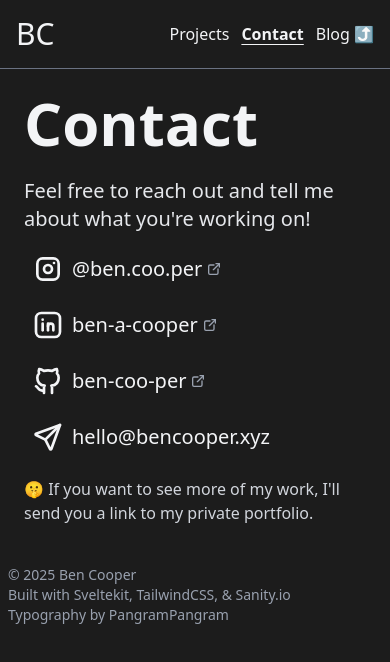
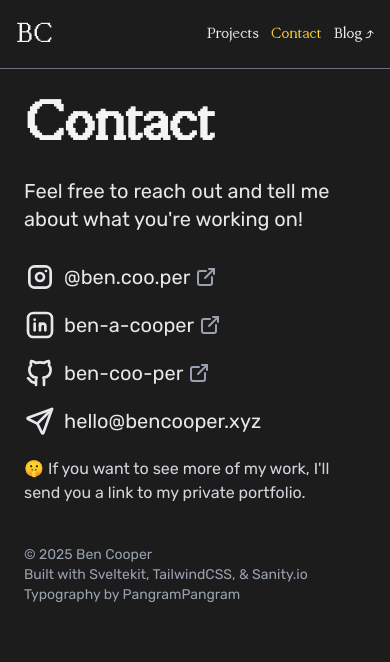
Before and after one commit to ben-coo-per/personal-website, a SvelteKit app: page /contact in a window 390 px wide. Shown: the top 662 px of the page. Built offline with nearby package versions, Linux system fonts and the light colour scheme.

Commit message:
updated layout to be a single page on desktop

```diff
--- a/src/app.css
+++ b/src/app.css
@@ -4,6 +4,12 @@
 	font-family: Mondwest;
 	src: url('/fonts/PPMondwest-Regular.otf') format('opentype');
 	font-weight: regular;
+}
+
+@theme {
+	--color-custom-black: #1c1c1c;
+	--font-sans: 'Rubik', Arial, sans-serif;
+	--font-display: 'Mondwest', sans-serif;
 }
 
 html,
@@ -17,7 +23,3 @@ body {
 		display: none;
 	}
 }
-
-.active-header-item {
-	@apply font-bold underline underline-offset-4;
-}
--- a/src/components/Card.svelte
+++ b/src/components/Card.svelte
@@ -12,8 +12,6 @@
 		project.previewImage ? urlFor(project.previewImage).width(1080).height(1080).url() : null
 	);
 
-	let hovering: boolean = $state(false);
-
 	const gotoProject = () => {
 		window.location.href = `/project/${project.slug.current}`;
 	};
@@ -22,10 +20,8 @@
 <!-- I still want the card images to be preloaded so I'm going to handle that here -->
 <img class="hidden" src={projectBGImage} alt="" />
 <button
-	class={`group flex flex-col w-full h-full relative text-left bg-repeat bg-custom-black border-gray-500 border-2 bg-opacity-0 transition-all duration-300 cursor-pointer hover:border-amber-500 hover:-mt-1 hover:mb-1`}
+	class={`group flex flex-col w-full h-full relative text-left bg-repeat bg-custom-black border-custom-black shadow-2xl border-2 bg-opacity-0 transition-all duration-300 cursor-pointer hover:border-amber-500 hover:-mt-1 hover:mb-1`}
 	onclick={gotoProject}
-	onmouseenter={() => (hovering = true)}
-	onmouseleave={() => (hovering = false)}
 >
 	{#if projectBGImage}
 		<div
@@ -37,14 +33,13 @@
 	{:else}
 		<div
 			in:fade|global={{ duration: 350 }}
-			class="bg-repeat bg-gradient-to-r from-pink-500 to-cyan-600 opacity-50"
-			class:opacity-100={hovering}
+			class="bg-repeat bg-gradient-to-r from-pink-500 to-cyan-600 opacity-50 group-hover:opacity-100"
 		></div>
 	{/if}
 
 	<div class="text-gray-100 p-6 bg-blur bg-custom-black bg-opacity-75 rounded pointer-events-none">
 		<h3 class="text-md">{project.date.getFullYear() || ''}</h3>
-		<h4 class="text-2xl md:text-4xl font-display" class:text-yellow-200={hovering}>
+		<h4 class="text-2xl md:text-3xl font-display group-hover:text-amber-200">
 			{project.title}
 		</h4>
 		<h3 class="text-md">{project.subtitle || ''}</h3>
--- a/src/components/ContactReveal.svelte
+++ b/src/components/ContactReveal.svelte
@@ -3,40 +3,28 @@
 	import { fade } from 'svelte/transition';
 
 	interface Props {
-		shown: boolean;
-		show: () => void;
 		value: string;
 		link: string;
 		isExternal?: boolean;
 		children?: import('svelte').Snippet;
 	}
 
-	let {
-		shown,
-		show,
-		value,
-		link,
-		isExternal = true,
-		children
-	}: Props = $props();
-
-	// max length is 15
-	const fakeValueOfSameLength = value.replace(/./g, 'x').slice(0, 15);
+	let { value, link, isExternal = true, children }: Props = $props();
 </script>
 
 <div class="text-md flex flex-row justify-between items-center">
 	<!-- NOTE: Branding icon should be added in the slot in the parent component -->
-	<div class="flex flex-row gap-2 items-center p-2 w-full">
+	<div class="flex flex-row gap-2 items-center py-1 w-full">
 		{@render children?.()}
 		<a
 			href={link}
-			class="flex flex-row gap-1 items-center text-xl sm:text-md hover:text-gray-300"
+			class="flex flex-row gap-1 items-center text-xl sm:text-sm hover:text-gray-300"
 			target={isExternal ? '_blank' : '_self'}
 			in:fade|global
 		>
 			{value}
 			{#if isExternal}
-				<IconExternalLink size={16} class="text-gray-400" />
+				<IconExternalLink class="size-6 sm:size-4 text-gray-400" />
 			{/if}
 		</a>
 	</div>
--- /dev/null
+++ b/src/components/ContactSection.svelte
@@ -0,0 +1,24 @@
+<script lang="ts">
+	import {
+		IconBrandGithub,
+		IconBrandInstagram,
+		IconBrandLinkedin,
+		IconSend
+	} from '@tabler/icons-svelte';
+	import ContactReveal from './ContactReveal.svelte';
+</script>
+
+<div class="flex flex-col gap-2 md:gap-0 text-gray-200">
+	<ContactReveal value="@ben.coo.per" link="https://www.instagram.com/ben.coo.per/">
+		<IconBrandInstagram class="size-8 sm:size-4 flex-shrink-0" />
+	</ContactReveal>
+	<ContactReveal value="ben-a-cooper" link="https://www.linkedin.com/in/ben-a-cooper/">
+		<IconBrandLinkedin class="size-8 sm:size-4 flex-shrink-0" />
+	</ContactReveal>
+	<ContactReveal value="ben-coo-per" link="https://github.com/ben-coo-per">
+		<IconBrandGithub class="size-8 sm:size-4 flex-shrink-0 " />
+	</ContactReveal>
+	<ContactReveal value="hello@bencooper.xyz" link="mailto:hello@bencooper.xyz" isExternal={false}>
+		<IconSend class="size-8 sm:size-4 flex-shrink-0" />
+	</ContactReveal>
+</div>
--- a/src/components/Footer.svelte
+++ b/src/components/Footer.svelte
@@ -2,13 +2,13 @@
 	const currentYear = new Date().getFullYear();
 </script>
 
-<footer class="py-4 px-2">
+<footer class="py-4 px-6 md:px-0 container mx-auto">
 	<div class="text-sm text-gray-400">
 		<p>&copy; {currentYear} Ben Cooper</p>
 		<p>Built with Sveltekit, TailwindCSS, & Sanity.io</p>
 		<p>
 			Typography by <a
-				class="hover:text-yellow-200"
+				class="hover:text-amber-200"
 				href="https://pangrampangram.com/products/bitmap-mondwest"
 				target="_blank"
 			>
--- a/src/components/Header.svelte
+++ b/src/components/Header.svelte
@@ -20,7 +20,7 @@
 		class="sticky top-0 inset-x-0 w-full bg-custom-black text-gray-100 font-display flex justify-between p-4 sm:p-6 border-b border-gray-500 z-50"
 		in:fade|global
 	>
-		<button class="text-lg sm:text-2xl text-gray-200 sm:hover:text-yellow-200" onclick={goBack}
+		<button class="text-lg sm:text-2xl text-gray-200 sm:hover:text-amber-200" onclick={goBack}
 			>&larr; Back</button
 		>
 		<div class="flex gap-4">
@@ -32,24 +32,22 @@
 		class="md:hidden sticky top-0 inset-x-0 w-full bg-custom-black text-gray-100 font-display flex justify-between p-4 sm:p-6 border-b border-gray-500 z-50"
 		in:fade|global
 	>
-		<a href="/" class="sm:hover:text-yellow-200">
+		<a href="/" class="sm:hover:text-amber-200">
 			<h3 class="hidden sm:block text-3xl">Ben Cooper</h3>
 			<h3 class="block sm:hidden text-3xl">BC</h3>
 		</a>
 		<div class="text-md md:text-lg flex gap-3 sm:gap-4 items-center">
-			<a
-				href="/"
-				class="sm:hover:text-yellow-200"
-				class:active-header-item={$page.url.pathname === '/'}>Projects</a
+			<a href="/" class="sm:hover:text-amber-200" class:text-amber-300={$page.url.pathname === '/'}
+				>Projects</a
 			>
 			<a
 				href="/contact"
-				class="sm:hover:text-yellow-200"
-				class:active-header-item={$page.url.pathname === '/contact'}
+				class="sm:hover:text-amber-200"
+				class:text-amber-300={$page.url.pathname === '/contact'}
 			>
 				Contact
 			</a>
-			<a href="https://blog.bencooper.xyz/" target="_blank" class="sm:hover:text-yellow-200">
+			<a href="https://blog.bencooper.xyz/" target="_blank" class="sm:hover:text-amber-200">
 				Blog ⤴
 			</a>
 		</div>
--- a/src/components/NextProjectCard.svelte
+++ b/src/components/NextProjectCard.svelte
@@ -2,7 +2,6 @@
 	import { urlFor } from '$lib/utils/image';
 	import type { Project } from '$lib/utils/sanity';
 	import { fade } from 'svelte/transition';
-
 
 	let hovering: boolean = $state(false);
 	interface Props {
@@ -15,15 +14,15 @@
 	const gotoProject = () => {
 		window.location.href = `/project/${project.slug.current}`;
 	};
-	let projectBGImage = $derived(project.previewImage
-		? urlFor(project.previewImage).width(800).height(800).url()
-		: null);
+	let projectBGImage = $derived(
+		project.previewImage ? urlFor(project.previewImage).width(800).height(800).url() : null
+	);
 </script>
 
 <!-- I still want the card images to be preloaded so I'm going to handle that here -->
 <img class="hidden" src={projectBGImage} alt="" />
 <button
-	class="group block w-full border-b relative text-left border-gray-500 px-6 py-12 hover:text-yellow-200 bg-custom-black bg-opacity-0 transition-all"
+	class="group block w-full border-b relative text-left border-gray-500 px-6 py-12 hover:text-amber-200 bg-custom-black bg-opacity-0 transition-all"
 	class:py-40={scrollTransition}
 	class:border-t={scrollTransition}
 	onclick={gotoProject}
--- a/src/routes/+layout.svelte
+++ b/src/routes/+layout.svelte
@@ -20,8 +20,8 @@
 </script>
 
 <Header {backHeader} />
-<div class="mx-auto overflow-auto flex flex-col">
-	<main class="h-full container max-w-6xl mx-auto">
+<div class="overflow-auto flex flex-col">
+	<main class="h-full mx-auto">
 		{@render children?.()}
 	</main>
 	<Footer />
--- a/src/routes/contact/+page.svelte
+++ b/src/routes/contact/+page.svelte
@@ -1,71 +1,19 @@
 <script lang="ts">
 	import { fade } from 'svelte/transition';
-	import {
-		IconBrandGithub,
-		IconBrandInstagram,
-		IconBrandLinkedin,
-		IconSend
-	} from '@tabler/icons-svelte';
-	import ContactReveal from '../../components/ContactReveal.svelte';
-	import type { ShownState } from './contact';
-
-	let shownState: ShownState = $state({
-		email: false,
-		instagram: true,
-		linkedin: true,
-		github: true
-	});
-
-	function show(item: keyof ShownState) {
-		shownState[item] = true;
-	}
+	import ContactSection from '../../components/ContactSection.svelte';
 </script>
 
 <section class="text-gray-100 p-6 bg-custom-black h-full" in:fade={{ duration: 350 }}>
 	<div class="container mx-auto relative">
 		<h1 class="text-6xl font-display font-bold">Contact</h1>
-		<div class="mt-6 flex flex-col gap-3">
+		<div class="my-6 flex flex-col gap-3">
 			<p class="text-xl text-gray-200">
 				Feel free to reach out and tell me about what you're working on!
 			</p>
-			<div class="flex flex-col gap-2 container max-w-sm">
-				<ContactReveal
-					shown={shownState.instagram}
-					show={() => show('instagram')}
-					value="@ben.coo.per"
-					link="https://www.instagram.com/ben.coo.per/"
-				>
-					<IconBrandInstagram class="size-8 sm:size-6 flex-shrink-0" />
-				</ContactReveal>
-				<ContactReveal
-					shown={shownState.linkedin}
-					show={() => show('linkedin')}
-					value="ben-a-cooper"
-					link="https://www.linkedin.com/in/ben-a-cooper/"
-				>
-					<IconBrandLinkedin class="size-8 sm:size-6 flex-shrink-0" />
-				</ContactReveal>
-				<ContactReveal
-					shown={shownState.github}
-					show={() => show('github')}
-					value="ben-coo-per"
-					link="https://github.com/ben-coo-per"
-				>
-					<IconBrandGithub class="size-8 sm:size-6 flex-shrink-0 " />
-				</ContactReveal>
-				<ContactReveal
-					shown={shownState.email}
-					show={() => show('email')}
-					value="hello@bencooper.xyz"
-					link="mailto:hello@bencooper.xyz"
-					isExternal={false}
-				>
-					<IconSend class="size-8 sm:size-6 flex-shrink-0" />
-				</ContactReveal>
-			</div>
 		</div>
+		<ContactSection />
+		<p class="text-md text-gray-300 mt-4">
+			🤫 If you want to see more of my work, I'll send you a link to my private portfolio.
+		</p>
 	</div>
-	<p class="text-md text-gray-300 mt-4">
-		🤫 If you want to see more of my work, I'll send you a link to my private portfolio.
-	</p>
 </section>
--- a/tailwind.config.js
+++ b/tailwind.config.js
@@ -10,9 +10,6 @@ export default {
 				gradient: {
 					to: { 'background-position': '200% center' }
 				}
-			},
-			colors: {
-				'custom-black': '#1c1c1c'
 			}
 		},
 		fontFamily: {
```
Also changed, not shown: src/routes/+page.svelte (+37 -17 lines).
